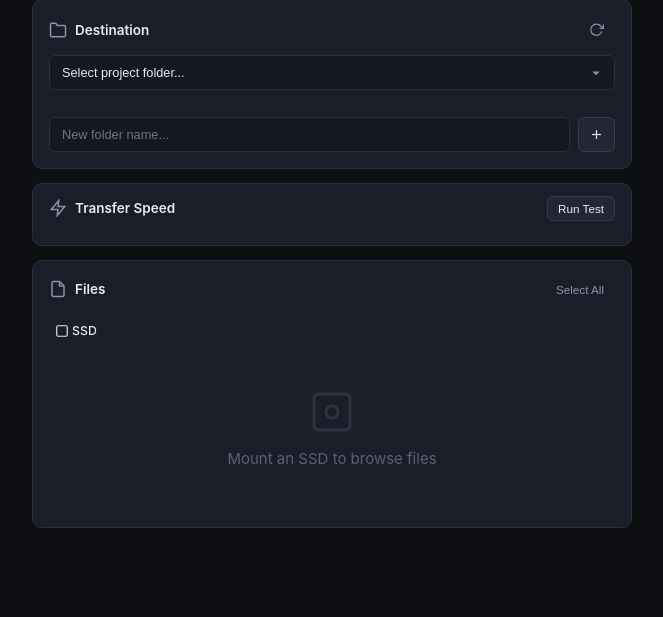
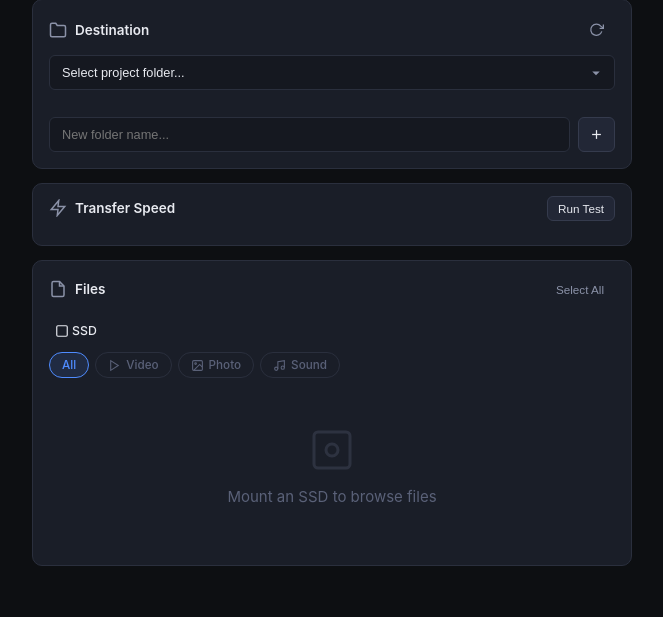
Before and after one commit to DeerX8/footage-offloader, a Flask app: page / in a window 1280 px wide. Shown: the part 183-800 px from the top of the page, without its empty margins (308-971 px from the left). Run offline with Flask 3, Linux system fonts and the light colour scheme; data that the repository does not hold is empty; parts of the project's set-up code (start-up, migrations or seed data) failed here and were passed over.

Commit message:
v9
filtering

```diff
--- a/offloader/copy_manager.py
+++ b/offloader/copy_manager.py
@@ -431,13 +431,18 @@ class CopyManager:
         except ValueError:
             return 0
 
-    # ── SMB worker (unchanged logic, larger chunks) ───────────────────────────
+    # ── SMB worker (flat copy, no parent dirs) ─────────────────────────────────
 
     def _smb_worker(self, file_paths: list, dest_dir: Path, total_size: int):
-        """Copy files via mounted SMB share — best for LAN."""
+        """Copy files via mounted SMB share — best for LAN.
+
+        Copies files flat to the destination (no parent directory structure).
+        """
         bytes_copied_global = 0
         start_time = time.time()
         chunk_size = 8 * 1024 * 1024  # 8MB chunks
+
+        dest_dir.mkdir(parents=True, exist_ok=True)
 
         for idx, (rel_path, src_path, file_size) in enumerate(file_paths):
             if self._cancel_event.is_set():
@@ -447,10 +452,8 @@ class CopyManager:
                 self._status["current_file"] = rel_path
                 self._status["current_file_index"] = idx + 1
 
-            rel_parent = Path(rel_path).parent
-            file_dest_dir = dest_dir / rel_parent if str(rel_parent) != "." else dest_dir
-            file_dest_dir.mkdir(parents=True, exist_ok=True)
-            dest_path = file_dest_dir / src_path.name
+            # Flat copy: file goes directly into dest_dir, no sub-directories
+            dest_path = dest_dir / src_path.name
 
             try:
                 bytes_copied_file = 0
--- a/static/css/style.css
+++ b/static/css/style.css
@@ -228,6 +228,48 @@ select option { background: var(--bg-card); color: var(--text-primary); }
 }
 .speed-value { font-size: 1.8rem; font-weight: 700; color: var(--accent); line-height: 1; }
 .speed-unit { font-size: 0.85rem; color: var(--text-muted); }
+
+/* ── File Type Filters ────────────────────────────────────────────────────── */
+.filter-bar {
+    display: flex; gap: 6px;
+    padding: 4px 0 8px;
+    overflow-x: auto;
+    -webkit-overflow-scrolling: touch;
+}
+.filter-btn {
+    display: inline-flex; align-items: center; gap: 5px;
+    padding: 5px 12px;
+    font-size: 0.78rem; font-weight: 500;
+    border: 1px solid var(--border);
+    border-radius: 20px;
+    background: transparent;
+    color: var(--text-muted);
+    cursor: pointer;
+    transition: var(--transition);
+    white-space: nowrap;
+    font-family: inherit;
+}
+.filter-btn svg { width: 13px; height: 13px; }
+.filter-btn:hover { color: var(--text-secondary); border-color: var(--border-light); background: var(--bg-hover); }
+.filter-btn.active {
+    color: var(--accent);
+    border-color: var(--accent);
+    background: var(--accent-dim);
+}
+.filter-count {
+    font-size: 0.68rem;
+    background: var(--bg-active);
+    color: var(--text-muted);
+    padding: 0 5px;
+    border-radius: 8px;
+    min-width: 16px;
+    text-align: center;
+    line-height: 1.4;
+}
+.filter-btn.active .filter-count {
+    background: rgba(79, 140, 255, 0.25);
+    color: var(--accent);
+}
 
 /* ── Breadcrumb ───────────────────────────────────────────────────────────── */
 .breadcrumb {
--- a/static/js/app.js
+++ b/static/js/app.js
@@ -3,6 +3,7 @@
 let selectedFiles = new Set();
 let currentPath = '';
 let allFiles = [];
+let allDirectories = [];
 let measuredSpeed = 0; // bytes per second
 let copyDismissed = false; // Track if user dismissed the complete overlay
 let smbHost = '';
@@ -11,6 +12,19 @@ let sshHost = '';
 let sshRemotePath = '';
 let transferMode = 'smb';
 let existingFiles = new Set(); // Files already copied to destination
+let currentFilter = 'all'; // Current file type filter
+
+// File type extension groups
+const FILE_TYPE_EXTS = {
+    video: ['.mp4', '.mov', '.avi', '.mkv', '.mxf', '.r3d', '.braw', '.mts', '.m2ts',
+            '.prores', '.webm', '.wmv', '.flv', '.m4v', '.3gp', '.ts', '.mpg', '.mpeg',
+            '.vob', '.dv', '.dnxhd', '.dnxhr', '.cine', '.ari'],
+    photo: ['.jpg', '.jpeg', '.png', '.tiff', '.tif', '.cr2', '.cr3', '.nef', '.arw',
+            '.dng', '.raw', '.heic', '.heif', '.bmp', '.gif', '.webp', '.psd', '.raf',
+            '.orf', '.rw2', '.srw', '.x3f', '.pef', '.iiq'],
+    audio: ['.wav', '.mp3', '.aac', '.flac', '.ogg', '.aiff', '.m4a', '.wma',
+            '.alac', '.opus', '.bwf', '.amb', '.w64'],
+};
 
 // ── Init ─────────────────────────────────────────────────────────────────────
 
@@ -149,6 +163,55 @@ async function unmountSSD() {
     }
 }
 
+// ── File Type Filters ────────────────────────────────────────────────────
+
+function fileMatchesFilter(ext) {
+    if (currentFilter === 'all') return true;
+    const exts = FILE_TYPE_EXTS[currentFilter] || [];
+    return exts.includes(ext.toLowerCase());
+}
+
+function setFilter(filter) {
+    currentFilter = filter;
+    // Update active button
+    document.querySelectorAll('.filter-btn').forEach(btn => {
+        btn.classList.toggle('active', btn.dataset.filter === filter);
+    });
+    // Re-render file list with filter applied
+    renderFileList();
+}
+
+function getVisibleFiles() {
+    return allFiles.filter(f => fileMatchesFilter(f.ext));
+}
+
+function updateFilterCounts() {
+    const counts = { all: allFiles.length, video: 0, photo: 0, audio: 0 };
+    for (const f of allFiles) {
+        const ext = f.ext.toLowerCase();
+        if (FILE_TYPE_EXTS.video.includes(ext)) counts.video++;
+        if (FILE_TYPE_EXTS.photo.includes(ext)) counts.photo++;
+        if (FILE_TYPE_EXTS.audio.includes(ext)) counts.audio++;
+    }
+    document.querySelectorAll('.filter-btn').forEach(btn => {
+        const filter = btn.dataset.filter;
+        const count = counts[filter];
+        const label = btn.querySelector('.filter-count');
+        if (count !== undefined && count > 0 && filter !== 'all') {
+            if (label) {
+                label.textContent = count;
+            } else {
+                const span = document.createElement('span');
+                span.className = 'filter-count';
+                span.textContent = count;
+                btn.appendChild(span);
+            }
+        } else if (label) {
+            label.remove();
+        }
+    });
+}
+
 // ── File Browser ─────────────────────────────────────────────────────────────
 
 async function loadFiles(path) {
@@ -167,10 +230,28 @@ async function loadFiles(path) {
 
         updateBreadcrumb(path);
         allFiles = data.files || [];
+        allDirectories = data.directories || [];
+
+        updateFilterCounts();
+        renderFileList();
+
+        // Check which files are already copied to the selected destination
+        const subfolder = document.getElementById('subfolder-select').value;
+        if (subfolder && allFiles.length > 0) {
+            checkExistingFiles(subfolder);
+        }
+    } catch (e) {
+        listEl.innerHTML = `<div class="empty-state"><p>Error loading files</p></div>`;
+    }
+}
+
+function renderFileList() {
+    const listEl = document.getElementById('file-list');
+    const filteredFiles = getVisibleFiles();
     let html = '';
 
-        // Directories
-        for (const dir of (data.directories || [])) {
+    // Directories (always shown)
+    for (const dir of allDirectories) {
         html += `
             <div class="file-item" onclick="navigateTo('${escapeAttr(dir.path)}')">
                 <svg class="file-icon file-icon-dir" viewBox="0 0 24 24" fill="currentColor" stroke="none">
@@ -184,8 +265,8 @@ async function loadFiles(path) {
             </div>`;
     }
 
-        // Files
-        for (const file of allFiles) {
+    // Files (filtered)
+    for (const file of filteredFiles) {
         const icon = getFileIcon(file.ext);
         const isSelected = selectedFiles.has(file.path);
         html += `
@@ -203,20 +284,16 @@ async function loadFiles(path) {
     }
 
     if (!html) {
+        if (currentFilter !== 'all' && allFiles.length > 0) {
+            html = `<div class="empty-state"><p>No ${currentFilter} files in this folder</p></div>`;
+        } else {
             html = '<div class="empty-state"><p>This folder is empty</p></div>';
+        }
     }
 
     listEl.innerHTML = html;
     updateActionBar();
-
-        // Check which files are already copied to the selected destination
-        const subfolder = document.getElementById('subfolder-select').value;
-        if (subfolder && allFiles.length > 0) {
-            checkExistingFiles(subfolder);
-        }
-    } catch (e) {
-        listEl.innerHTML = `<div class="empty-state"><p>Error loading files</p></div>`;
-    }
+    renderCopiedBadges();
 }
 
 function navigateTo(path) {
@@ -255,16 +332,17 @@ function toggleFile(path, size, el) {
 }
 
 function selectAll() {
-    const items = document.querySelectorAll('.file-item');
-    allFiles.forEach(f => selectedFiles.add(f.path));
-    items.forEach(el => {
+    const visible = getVisibleFiles();
+    visible.forEach(f => selectedFiles.add(f.path));
+    document.querySelectorAll('.file-item').forEach(el => {
         if (el.querySelector('.file-check')) el.classList.add('selected');
     });
     updateActionBar();
 }
 
 function deselectAll() {
-    allFiles.forEach(f => selectedFiles.delete(f.path));
+    const visible = getVisibleFiles();
+    visible.forEach(f => selectedFiles.delete(f.path));
     document.querySelectorAll('.file-item.selected').forEach(el => el.classList.remove('selected'));
     updateActionBar();
 }
--- a/templates/index.html
+++ b/templates/index.html
@@ -116,6 +116,23 @@
                 </span>
             </div>
 
+            <!-- File Type Filters -->
+            <div id="filter-bar" class="filter-bar">
+                <button class="filter-btn active" data-filter="all" onclick="setFilter('all')">All</button>
+                <button class="filter-btn" data-filter="video" onclick="setFilter('video')">
+                    <svg viewBox="0 0 24 24" fill="none" stroke="currentColor" stroke-width="2"><polygon points="5 3 19 12 5 21 5 3"/></svg>
+                    Video
+                </button>
+                <button class="filter-btn" data-filter="photo" onclick="setFilter('photo')">
+                    <svg viewBox="0 0 24 24" fill="none" stroke="currentColor" stroke-width="2"><rect x="3" y="3" width="18" height="18" rx="2"/><circle cx="8.5" cy="8.5" r="1.5"/><polyline points="21 15 16 10 5 21"/></svg>
+                    Photo
+                </button>
+                <button class="filter-btn" data-filter="audio" onclick="setFilter('audio')">
+                    <svg viewBox="0 0 24 24" fill="none" stroke="currentColor" stroke-width="2"><path d="M9 18V5l12-2v13"/><circle cx="6" cy="18" r="3"/><circle cx="18" cy="16" r="3"/></svg>
+                    Sound
+                </button>
+            </div>
+
             <!-- File List -->
             <div id="file-list" class="file-list">
                 <div class="empty-state">
```
Also changed, not shown: 2 other files. Lines whose indentation alone changed are shown as unchanged.
